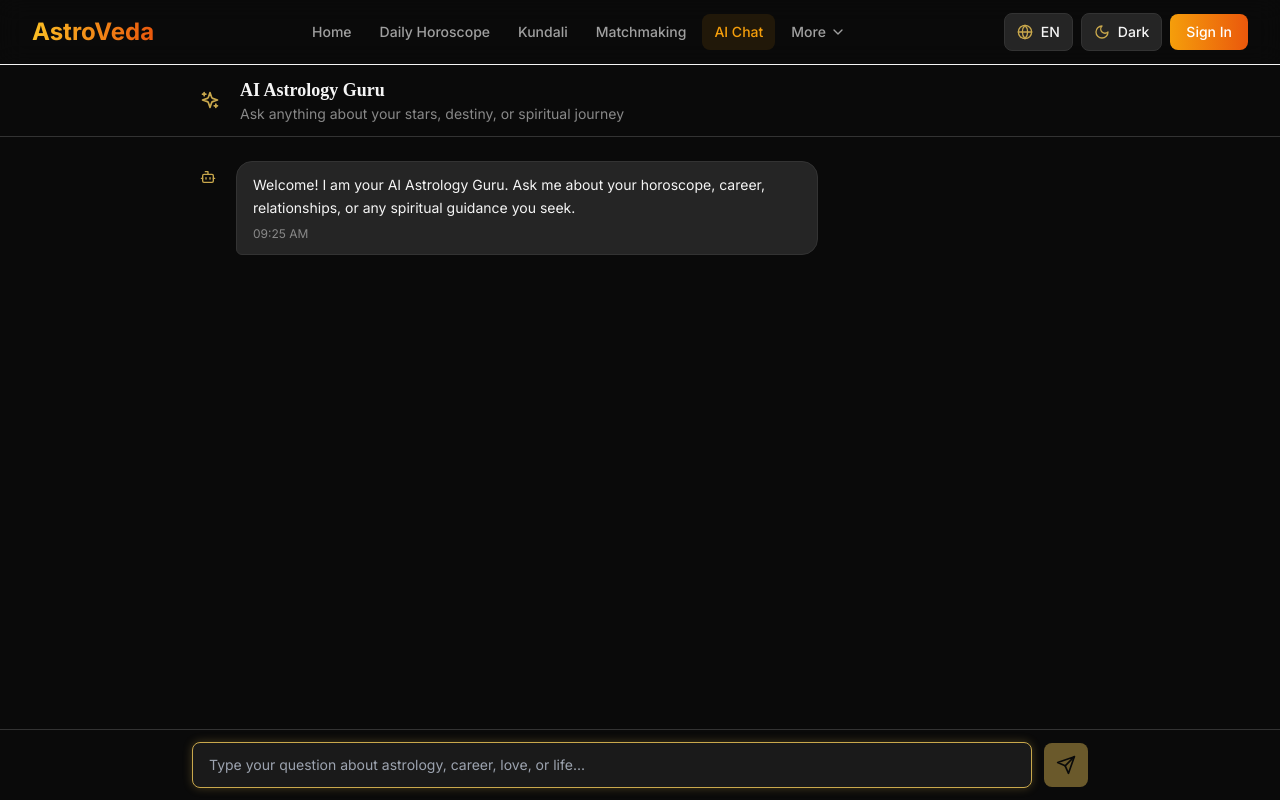
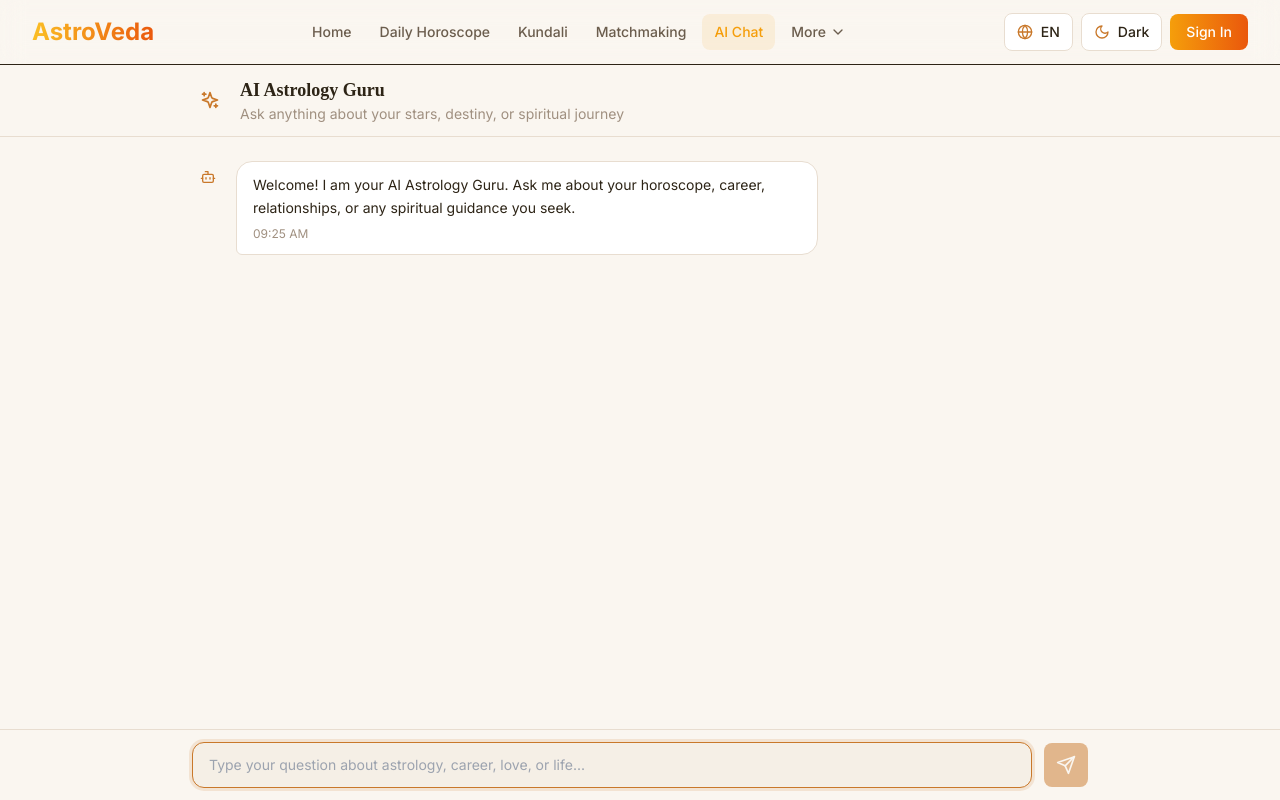
Before and after one commit to seetu09/astro-sage-ai, a Next.js app: page /chat in a window 1280 px wide. Shown: the top 800 px of the page. Built offline with nearby package versions, Linux system fonts and the light colour scheme.

Commit message:
Revamp styles with warm cosmic color palette
Updated color palette and styling for various components to create a warm cosmic theme. Adjusted button and input styles for improved aesthetics.

```diff
--- a/app/globals.css
+++ b/app/globals.css
@@ -6,45 +6,29 @@
 
 @layer base {
   :root {
-    --bg-primary: #0a0a0a;
-    --bg-secondary: #1a1a1a;
-    --bg-card: #252525;
-    --accent: #c9a84c;
-    --accent-hover: #b8983c;
-    --text-primary: #f5f5f5;
-    --text-secondary: #a0a0a0;
-    --text-muted: #888888;
-    --border: #333333;
-    --shadow: rgba(0, 0, 0, 0.5);
-    --glow: rgba(201, 168, 76, 0.3);
-  }
+    /* nakshatraai.ai inspired warm cosmic palette */
+    --bg-primary: #faf6f0;
+    --bg-secondary: #f5efe6;
+    --bg-card: #ffffff;
+    --bg-warm: #fdf8f0;
 
-  [data-theme="golden"] {
-    --bg-primary: #1a1508;
-    --bg-secondary: #2a2310;
-    --bg-card: #3a3218;
-    --accent: #d4af37;
-    --accent-hover: #c4a030;
-    --text-primary: #f0e6cc;
-    --text-secondary: #c4b896;
-    --text-muted: #a09060;
-    --border: #4a4020;
-    --shadow: rgba(0, 0, 0, 0.6);
-    --glow: rgba(212, 175, 55, 0.3);
-  }
+    --accent: #c9782a;
+    --accent-hover: #b56a20;
+    --accent-light: #e8a85c;
 
-  [data-theme="warm"] {
-    --bg-primary: #2a1810;
-    --bg-secondary: #3a2820;
-    --bg-card: #4a3830;
-    --accent: #e8a87c;
-    --accent-hover: #d8986c;
-    --text-primary: #f5e6d3;
-    --text-secondary: #d4c4b0;
-    --text-muted: #b09880;
-    --border: #5a4840;
-    --shadow: rgba(0, 0, 0, 0.5);
-    --glow: rgba(232, 168, 124, 0.3);
+    --text-primary: #2d2416;
+    --text-secondary: #6b5d4d;
+    --text-muted: #a09080;
+
+    --border: #e8ddd0;
+    --border-light: #f0e6d8;
+
+    --shadow: rgba(139, 90, 43, 0.08);
+    --glow: rgba(201, 120, 42, 0.15);
+
+    --success: #2d8a4e;
+    --error: #c94a4a;
+    --warning: #c9782a;
   }
 
   * {
@@ -67,28 +51,28 @@
   .astro-card {
     background-color: var(--bg-card);
     border: 1px solid var(--border);
-    border-radius: 12px;
+    border-radius: 16px;
     padding: 1.5rem;
     transition: all 0.3s ease;
   }
 
   .astro-card:hover {
-    box-shadow: 0 0 20px var(--glow);
+    box-shadow: 0 4px 24px var(--shadow);
     transform: translateY(-2px);
   }
 
   .astro-button {
     background-color: var(--accent);
-    color: var(--bg-primary);
+    color: #ffffff;
     padding: 0.75rem 1.5rem;
-    border-radius: 8px;
+    border-radius: 12px;
     font-weight: 600;
     transition: all 0.3s ease;
   }
 
   .astro-button:hover {
     background-color: var(--accent-hover);
-    box-shadow: 0 0 15px var(--glow);
+    box-shadow: 0 4px 16px var(--glow);
   }
 
   .astro-input {
@@ -96,14 +80,14 @@
     border: 1px solid var(--border);
     color: var(--text-primary);
     padding: 0.75rem 1rem;
-    border-radius: 8px;
+    border-radius: 12px;
     outline: none;
     transition: all 0.3s ease;
   }
 
   .astro-input:focus {
     border-color: var(--accent);
-    box-shadow: 0 0 10px var(--glow);
+    box-shadow: 0 0 0 3px var(--glow);
   }
 
   .astro-text-muted {
@@ -140,7 +124,7 @@
   }
 
   .scrollbar-thin::-webkit-scrollbar-thumb {
-    background: var(--accent);
+    background: var(--accent-light);
     border-radius: 3px;
   }
 }
@@ -168,12 +152,12 @@
 }
 
 ::-webkit-scrollbar-thumb {
-  background: var(--accent);
+  background: var(--accent-light);
   border-radius: 4px;
 }
 
 ::-webkit-scrollbar-thumb:hover {
-  background: var(--accent-hover);
+  background: var(--accent);
 }
 
 @keyframes twinkle {
@@ -183,7 +167,7 @@
 
 .star {
   position: absolute;
-  background: white;
+  background: var(--accent-light);
   border-radius: 50%;
   animation: twinkle 3s ease-in-out infinite;
 }
@@ -203,3 +187,31 @@
   background-size: 200% 100%;
   animation: shimmer 1.5s infinite;
 }
+
+/* Cosmic background particles */
+.cosmic-bg {
+  position: relative;
+  background: linear-gradient(180deg, var(--bg-primary) 0%, var(--bg-warm) 50%, var(--bg-primary) 100%);
+}
+
+.cosmic-bg::before {
+  content: '';
+  position: absolute;
+  inset: 0;
+  background-image:
+    radial-gradient(1px 1px at 20px 30px, var(--accent-light), transparent),
+    radial-gradient(1px 1px at 40px 70px, var(--accent-light), transparent),
+    radial-gradient(1px 1px at 90px 40px, var(--accent-light), transparent),
+    radial-gradient(1px 1px at 130px 80px, var(--accent-light), transparent),
+    radial-gradient(1px 1px at 160px 20px, var(--accent-light), transparent),
+    radial-gradient(1px 1px at 200px 60px, var(--accent-light), transparent),
+    radial-gradient(1px 1px at 250px 30px, var(--accent-light), transparent),
+    radial-gradient(1px 1px at 280px 90px, var(--accent-light), transparent),
+    radial-gradient(1px 1px at 320px 50px, var(--accent-light), transparent),
+    radial-gradient(1px 1px at 350px 70px, var(--accent-light), transparent);
+  background-repeat: repeat;
+  background-size: 400px 120px;
+  opacity: 0.4;
+  pointer-events: none;
+  animation: twinkle 4s ease-in-out infinite;
+}
```
